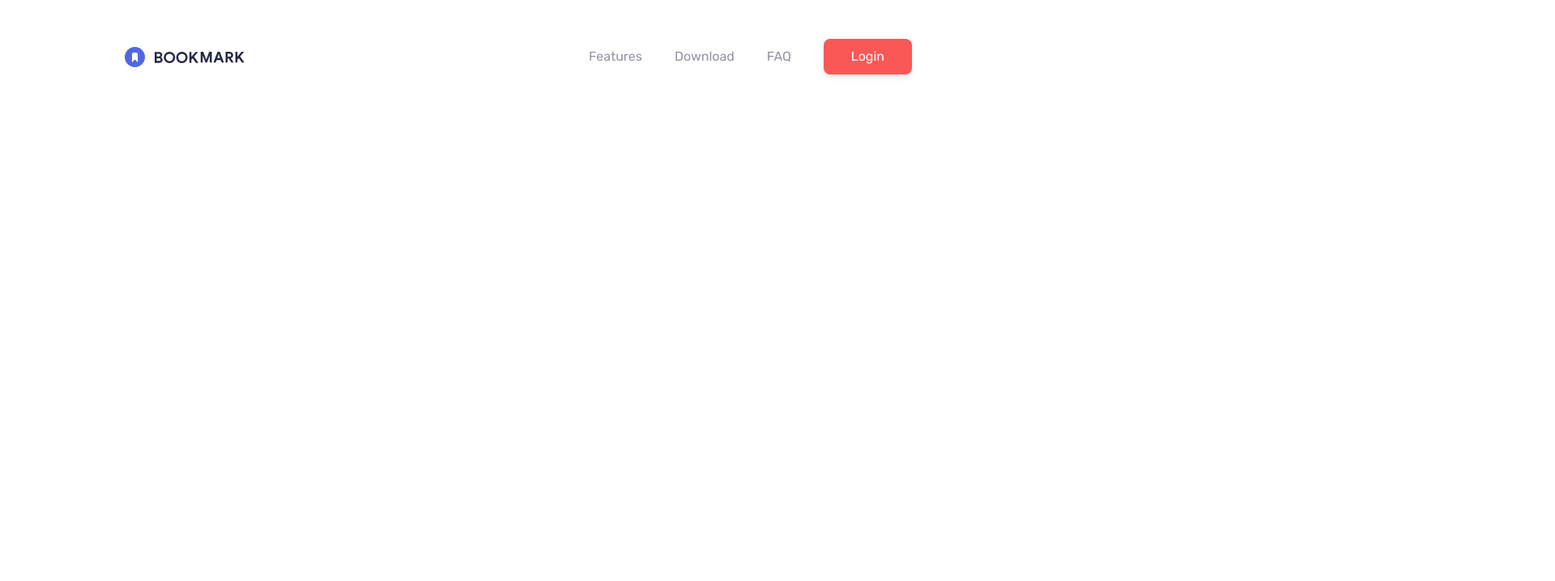
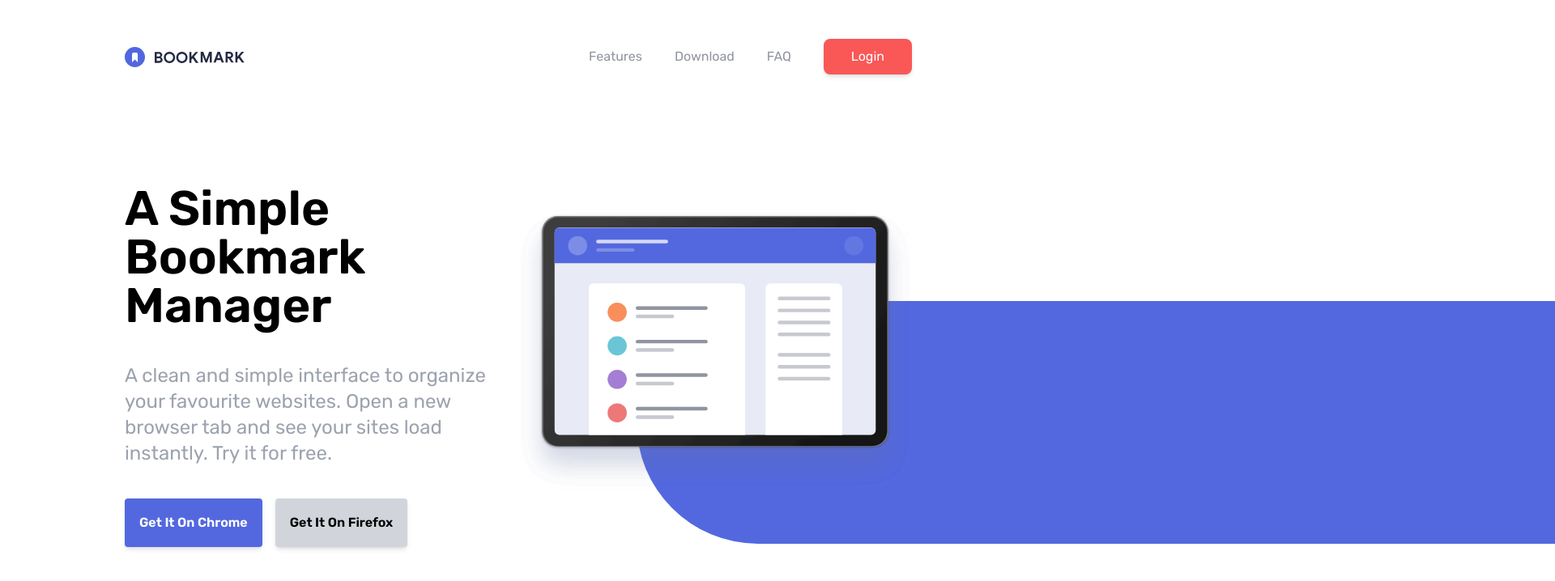
Before and after one commit to JRGironDev/bookmark, a website: page index.html in a window 1280 px wide. Shown: the top 718 px of the page at 81% size, 1920 px wide, since content can reach past the window. Drawn offline with Linux system fonts and the light colour scheme.

Commit message:
Add Hero Section

```diff
--- a/index.html
+++ b/index.html
@@ -29,5 +29,33 @@
           </div>
        </div>
     </nav>
+
+    <!-- Hero Section -->
+     <section id="hero">
+      <!-- Container For Image & Content-->
+       <div class="container flex flex-col-reverse mx-auto p-6 lg:flex-row lg:mb-0">
+        <!-- Content-->
+         <div class="flex flex-col space-y-10 lg:mt-16 lg:w-1/2">
+          <h1 class="text-3xl font-semibold text-center lg:text-6xl lg:text-left">
+            A Simple Bookmark Manager
+          </h1>
+          <p class="max-w-md mx-auto text-lg text-center text-gray-400 lg:text-2xl lg:text-left lg:mt-0 lg:mx-0">
+            A clean and simple interface to organize your favourite websites. Open a new browser tab and see your sites load instantly. Try it for free.
+          </p>
+
+          <!-- Buttons Container -->
+           <div class="flex items-center justify-center w-full space-x-4 lg:justify-start">
+            <a href="#" class="p-4 text-sm font-semibold text-white bg-softBlue rounded shadow-md border-2 border-softBlue md:text-base hover:bg-white hover:text-softBlue">Get It On Chrome</a>
+            <a href="#" class="p-4 text-sm font-semibold text-black bg-gray-300 rounded shadow-md border-2 border-gray-300 md:text-base hover:bg-white hover:text-gray-600">Get It On Firefox</a>
+           </div>
+         </div>
+
+         <!-- Image-->
+          <div class="relative mx-auto lg:mx-0 lb:mb-0 lg:w-1/2">
+            <div class="bg-hero"></div>
+            <img src="images/illustration-hero.svg" alt="" class="relative z-10 lg:top-24 xl:top-0 overflow-x-visible">
+          </div>
+       </div>
+     </section>
   </body>
 </html>
--- a/input.css
+++ b/input.css
@@ -1,3 +1,12 @@
 @tailwind base;
 @tailwind components;
 @tailwind utilities;
+
+@media (min-width: 1020px) {
+  .bg-hero {
+    width: 2000px;
+    height: 300px;
+    left: 30%;
+    @apply absolute rounded-l-full top-52 bg-softBlue
+  }
+}
```
Also changed, not shown: css/style.css.
